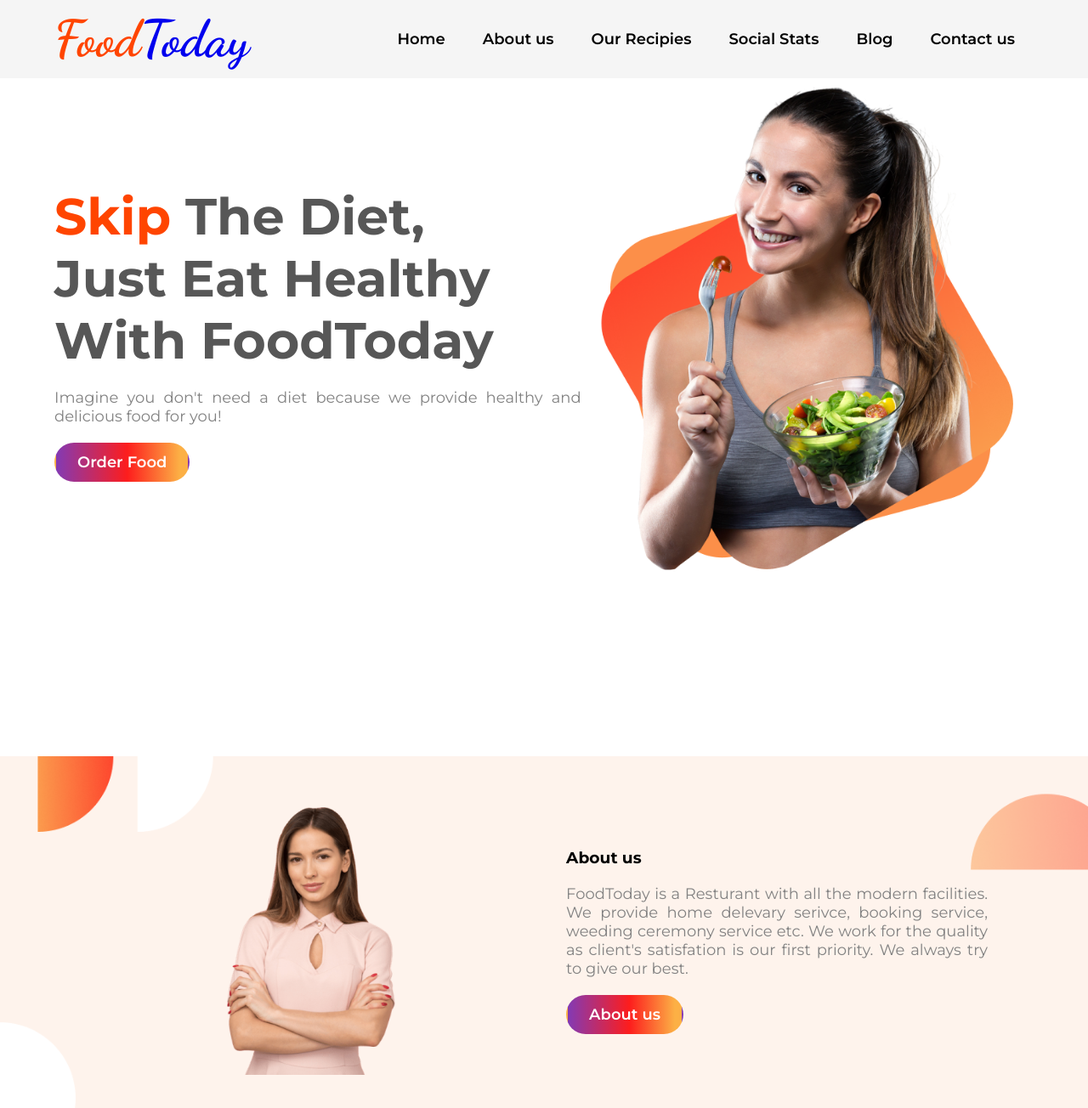
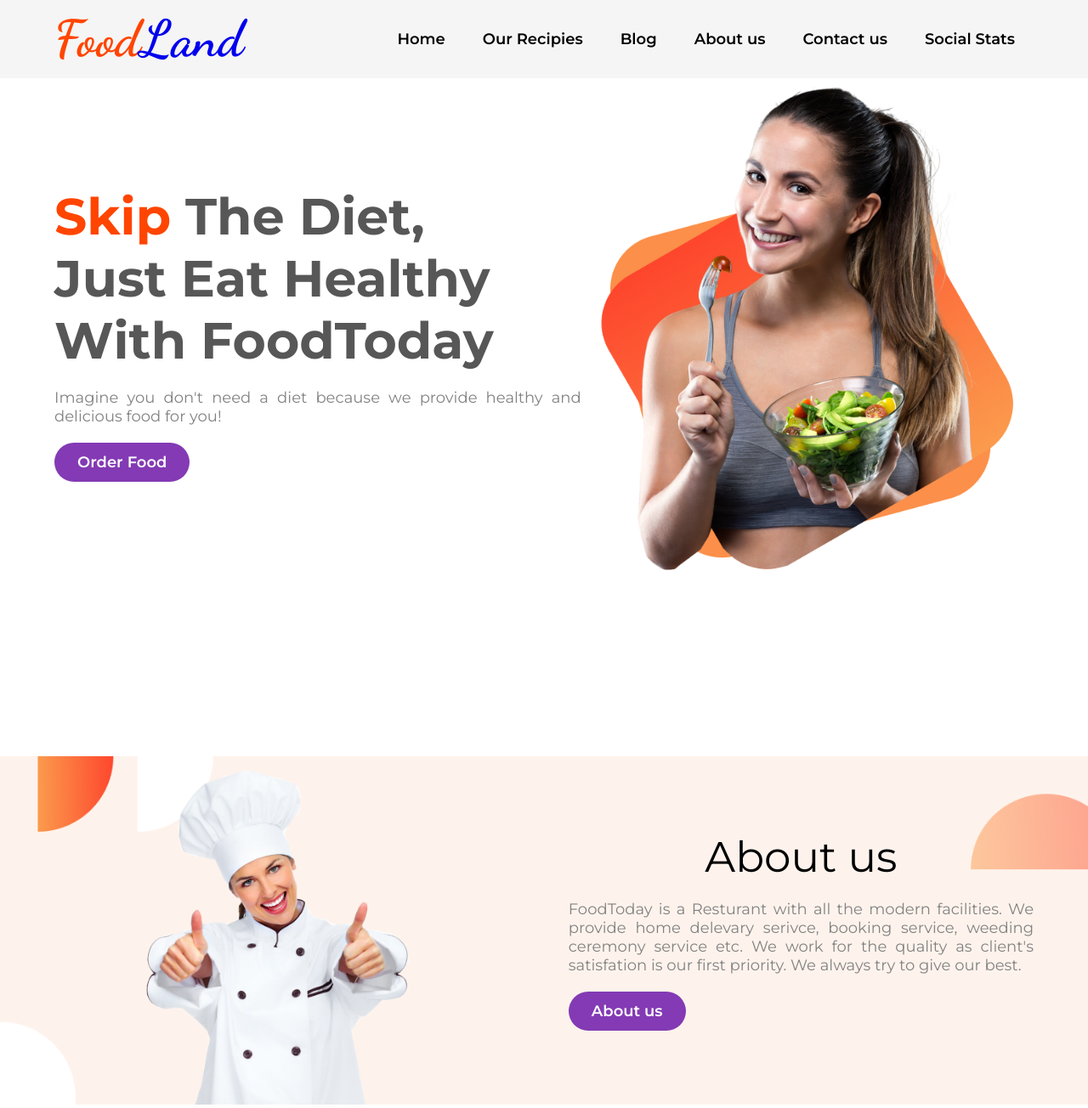
Before and after one commit to softsamiul/foodtoday, a plain HTML site: page index.html in a window 1280 px wide. Shown: the top 1304 px of the page at 85% size. Drawn offline with Linux system fonts and the light colour scheme.

Commit message:
All design layout and styles are modified

```diff
--- a/index.html
+++ b/index.html
@@ -5,7 +5,7 @@
     <meta charset="UTF-8">
     <meta http-equiv="X-UA-Compatible" content="IE=edge">
     <meta name="viewport" content="width=device-width, initial-scale=1.0">
-    <title>FoodToday - is a Resturant with all the modern facilities</title>
+    <title>FoodLand - is a Resturant with all the modern facilities</title>
     <!-- Favicon -->
     <link rel="shortcut icon" href="images/favicon.jpg" type="image/x-icon">
     <!-- Font Family -->
@@ -16,6 +16,28 @@
 </head>
 
 <body>
+    <header id="topbar">
+        <div class="container">
+            <nav class="topbar-wrapper">
+                <div class="topbar-left">
+                    <a href="index.html">
+                        <h2 class="brand"><span>Food</span>Land</h2>
+                    </a>
+                </div>
+                <div class="topbar-right">
+                    <ul>
+                        <li><a class="active" href="#hero-section">Home</a></li>
+                        <li><a href="#recipis-section">Our Recipies</a></li>
+                        <li><a href="#blog">Blog</a></li>
+                        <li><a href="#about-us-section">About us</a></li>
+                        <li><a href="#contact-us">Contact us</a></li>
+                        <li><a href="#social-stat-section">Social Stats</a></li>
+                    </ul>
+                </div>
+            </nav>
+        </div>
+    </header>
+    <main>
         <!-- Hero Section start here -->
         <section id="hero-section">
             <div class="container section-wrapper">
@@ -32,40 +54,21 @@
                 </div>
             </div>
         </section>
-    <section id="topbar">
-        <div class="container">
-            <div class="topbar-wrapper">
-                <div class="topbar-left">
-                    <a href="index.html">
-                        <h2 class="brand"><span>Food</span>Today</h2>
-                    </a>
-                </div>
-                <div class="topbar-right">
-                    <ul>
-                        <li><a class="active" href="#hero-section">Home</a></li>
-                        <li><a href="#about-us-section">About us</a></li>
-                        <li><a href="#recipis-section">Our Recipies</a></li>
-                        <li><a href="#social-stat-section">Social Stats</a></li>
-                        <li><a href="#blog">Blog</a></li>
-                        <li><a href="#contact-us">Contact us</a></li>
-                    </ul>
-                </div>
-            </div>
-        </div>
-    </section>
         <!-- Abour us section start here -->
         <section id="about-us-section">
             <div class="container section-wrapper">
                 <div class="about-us-left-section">
                     <div class="img">
-                    <img class="about-us-img" src="images/female/Person Image.png" alt="About Us Image">
+                        <img class="about-us-img" src="images/female/about-2.png" alt="About Us Image">
                     </div>
                 </div>
                 <div class="about-us-right-section">
                     <h3 class="about-us-heading">About us</h3>
                     <p class="about-us-text">
-                    FoodToday is a Resturant with all the modern facilities. We provide home delevary serivce, booking
-                    service, weeding ceremony service etc. We work for the quality as client's satisfation is our first
+                        FoodToday is a Resturant with all the modern facilities. We provide home delevary serivce,
+                        booking
+                        service, weeding ceremony service etc. We work for the quality as client's satisfation is our
+                        first
                         priority. We always try to give our best.
                     </p>
                     <a href="https://www.linkedin.com/in/softsamiul/" target="_blank" class="btn-design">About us</a>
@@ -84,30 +87,45 @@
                 <div class="single-item-wrapper">
                     <div class="single-item">
                         <img class="recipie-img" src="images/food/Project Cover1.jpg" alt="Recipie One">
+                        <div class="recipie-details">
                             <h3 class="recipie-title">Cherry Winksgit</h3>
                             <p class="recipie-text">
-                        The Winks' self-titled album follows on the surprise success of Heart-Shaped Carpaccio. And
-                        shows the duo working at their peak of freshness. "This is the classic," confirms Twizzer. The
+                                The Winks' self-titled album follows on the surprise success of Heart-Shaped Carpaccio.
+                                And
+                                shows the duo working at their peak of freshness. "This is the classic," confirms
+                                Twizzer.
+                                The
                                 Joni Mitchell influences are so strong.
                             </p>
                         </div>
+                    </div>
                     <div class="single-item">
                         <img class="recipie-img" src="images/food/Project Cover.png" alt="Recipie One">
+                        <div class="recipie-details">
                             <h3 class="recipie-title">Funeral Pie</h3>
                             <p class="recipie-text">
-                        Food is usually of plant, animal or fungal origin, and contains essential nutrients, such as
-                        carbohydrates, fats, proteins, vitamins, or minerals. The substance is ingested by an organism
-                        and assimilated by the organism's cells to provide energy, maintain life, or stimulate growth.
+                                Food is usually of plant, animal or fungal origin, and contains essential nutrients,
+                                such as
+                                carbohydrates, fats, proteins, vitamins, or minerals. The substance is ingested by an
+                                organism
+                                and assimilated by the organism's cells to provide energy, maintain life, or stimulate
+                                growth.
                             </p>
+                        </div>
                     </div>
                     <div class="single-item">
                         <img class="recipie-img" src="images/food/Project Cover.jpg" alt="Recipie One">
+                        <div class="recipie-details">
                             <h3 class="recipie-title">Deer Chop Hurry</h3>
                             <p class="recipie-text">
-                        The Winks' self-titled album follows on the surprise success of Heart-Shaped Carpaccio. And
-                        shows the duo working at their peak of freshness. "This is the classic," confirms Twizzer. The
+                                The Winks' self-titled album follows on the surprise success of Heart-Shaped Carpaccio.
+                                And
+                                shows the duo working at their peak of freshness. "This is the classic," confirms
+                                Twizzer.
+                                The
                                 Joni Mitchell influences are so strong.
                             </p>
+                        </div>
                     </div>
 
                 </div>
@@ -138,11 +156,13 @@
                 <h2 class="blog-section-heading">Our Latest Blogs</h2>
                 <div class="blog-wrapper">
                     <div class="single-item-blog">
-                    <h3 class="blog-title">11 Best Dinner Recipes for Two That Are Quick and Easy | Quick Dinner Recipes
+                        <h3 class="blog-title">11 Best Dinner Recipes for Two That Are Quick and Easy | Quick Dinner
+                            Recipes
                         </h3>
                         <img class="blog-thumb" src="images/male/2.png" alt="Blog Image">
                         <p class="blog-text">
-                        There are days when a simple Dal Chawal or Dal Roti would work wonders for our dinner spread.
+                            There are days when a simple Dal Chawal or Dal Roti would work wonders for our dinner
+                            spread.
                             However, there are other days when we want to indulge in our cravings and eat some delicious
                             junk food.
                         </p>
@@ -153,17 +173,21 @@
                         </h3>
                         <img class="blog-thumb" src="images/male/3.png" alt="Blog Image">
                         <p class="blog-text m-none">
-                        Starting your own blog is simple, and we're here to help. You'll need a web hosting account and
-                        we recommend Bluehost. Please see our article How to Start a Blog in 5 Simple Steps, which will
+                            Starting your own blog is simple, and we're here to help. You'll need a web hosting account
+                            and
+                            we recommend Bluehost. Please see our article How to Start a Blog in 5 Simple Steps, which
+                            will
                             walk you through the process.
                         </p>
                         <a class="read-more-btn" href="#">Read more...</a>
                     </div>
                     <div class="single-item-blog">
-                    <h3 class="blog-title">How To Make Butterscotch? Four Easy Dessert Recipes Using Butterscotch</h3>
+                        <h3 class="blog-title">How To Make Butterscotch? Four Easy Dessert Recipes Using Butterscotch
+                        </h3>
                         <img class="blog-thumb" src="images/male/1.png" alt="Blog Image">
                         <p class="blog-text">
-                        There are days when a simple Dal Chawal or Dal Roti would work wonders for our dinner spread.
+                            There are days when a simple Dal Chawal or Dal Roti would work wonders for our dinner
+                            spread.
                             However, there are other days when we want to indulge in our cravings and eat some delicious
                             junk food.
                         </p>
@@ -196,8 +220,8 @@
                 </form>
             </div>
         </section>
+    </main>
     <!-- Footer section start here -->
-    <section>
     <footer id="footer">
         <div class="container">
             <h2 class="brand"><span>Food</span>Today</h2>
@@ -206,7 +230,6 @@
             </p>
         </div>
     </footer>
-    </section>
 </body>
 
 </html>
--- a/style.css
+++ b/style.css
@@ -1,3 +1,6 @@
+/*--------------------
+    Common styles
+-------------------*/
 * {
     margin: 0px;
     padding: 0px;
@@ -25,6 +28,62 @@ h2 {
     align-items: center;
     justify-content: center;
 }
+
+/*---------------------------------
+    Topbar / Navbar section styles
+-----------------------------------*/
+.topbar-wrapper {
+    display: flex;
+    justify-content: space-between;
+    align-items: center;
+}
+.topbar-left {
+    width: 30%;
+}
+.topbar-right {
+    width: 70%;
+}
+.topbar-right > ul {
+    display: flex;
+    align-items: flex-end;
+    justify-content: flex-end;
+}
+.topbar-right > ul > li {
+    list-style: none;
+    padding: 20px 10px;
+}
+.topbar-right > ul > li > a {
+    text-decoration: none;
+    color: #000;
+    font-size: 18px;
+    font-weight: 600;
+    border: 2px solid transparent;
+    border-radius: 10px;
+    padding: 7px 10px;
+    transition: .5s;
+}
+.topbar-right > ul > li:hover > a {
+    color: orangered;
+    border: 2px solid orangered;
+}
+#topbar {
+    width: 100%;
+    position: fixed;
+    top: 0;
+    left: 0;
+    padding: 10px 0;
+    background: rgba(0, 0, 0, 0.041);
+}
+.brand {
+    font-family: 'Dancing Script', cursive;
+    font-weight: 700;
+}
+.brand > span {
+    color: orangered;
+}
+/*-------------------------
+    Hero section styles
+--------------------------- */
 .hero-heading {
     color: #575757;
 }
@@ -37,6 +96,15 @@ h2 {
     margin: 20px 0;
     text-align: justify;
 }
+.hero-img {
+    width: 100%;
+    height: auto;
+    text-align: center;
+    justify-content: center;
+    align-items: center;
+    vertical-align: middle;
+    display: inline-block;
+}
 .btn-design {
     color: #fff;
     text-decoration: none;
@@ -44,31 +112,31 @@ h2 {
     font-weight: 600;
     display: inline-block;
     background: rgb(131,58,180);
-    background: linear-gradient(90deg, rgba(131,58,180,1) 0%, rgba(253,29,29,1) 54%, rgba(252,176,69,1) 94%);
     padding: 10px 25px;
     border-radius: 25px;
     border: 2px solid transparent;
-    transition: 1s;
+    transition: background-color 1s ease-in-out;
 }
 .btn-design:hover {
-    background: transparent;
+    background-color: transparent;
     color: #000;
     border: 2px solid rgba(253,29,29,1);
 }
+/*------------------------------
+    about us section styles
+--------------------------------*/
 #about-us-section {
-    padding: 60px;
     background-image: url(images/shapes/7.png);
     background-repeat: no-repeat;
-    /* background-attachment: fixed; */
     background-size: cover;
 }
 .about-us-img {
     height: auto;
-    width: 40%;
+    width: 60%;
     text-align: center;
     justify-content: center;
     align-items: center;
-    padding-left: 30%;
+    padding-left: 18%;
     vertical-align: middle;
     display: inline-block;
     background-attachment: fixed;
@@ -83,16 +151,10 @@ h2 {
 .img {
     display: flex;
   }
-.hero-img {
-    width: 100%;
-    height: auto;
-    text-align: center;
-    justify-content: center;
-    align-items: center;
-    vertical-align: middle;
-    display: inline-block;
-}
 
+/*---------------------------
+    Recipies Section styles
+----------------------------*/
 #recipis-section {
     padding: 100px;
 
@@ -103,7 +165,9 @@ h2 {
     margin: 0px auto;
     margin-bottom: 50px;
 }
-
+.recipie-details {
+    padding: 15px;
+}
 .recipies-text, .footer-text {
     font-size: 18px;
     color: #828282;
@@ -131,6 +195,13 @@ h2 {
 .recipies-header {
     font-weight: 500;
 }
+
+
+
+
+/*------------------------------
+    Social stat section design
+--------------------------------*/
 #social-stat-section {
     margin: 70px;
 }
@@ -150,71 +221,48 @@ h2 {
     text-align: center;
     width: 30%;
 }
-#footer {
-    background: #0B0D17;
-    padding: 60px 0;
-    color: #fff;
+/*----------------------
+    Blog section styles
+-------------------------*/
+#blog {
+    padding: 100px;
+    background-image: url(images/shapes/Frame\ 56.jpg);
+    background-repeat: no-repeat;
+    background-size: cover;
+}
+.blog-section-heading, .about-us-heading {
+    font-weight: 400;
+    font-size: 50px;
     text-align: center;
 }
-.footer-heading {
-    font-size: 30px;
-}
-.footer-text {
-    color: #fff;
-}
-.footer-text > a {
-    color: #fff;
-}
-.topbar-wrapper {
+.blog-wrapper {
     display: flex;
     justify-content: space-between;
-    align-items: center;
+    margin-top: 80px;
 }
-.topbar-left {
-    width: 30%;
+.blog-thumb {
+    width: 100%;
 }
-.topbar-right {
-    width: 70%;
+.blog-text {
+    font-size: 18px;
+    color: #575757;
+    margin: 20px 0;
+    text-align: justify;
 }
-.topbar-right > ul {
-    display: flex;
-    align-items: flex-end;
-    justify-content: flex-end;
-}
-.topbar-right > ul > li {
-    list-style: none;
-    padding: 20px 10px;
-}
-.topbar-right > ul > li > a {
+.read-more-btn {
     text-decoration: none;
     color: #000;
-    font-size: 18px;
-    font-weight: 600;
-    border: 2px solid transparent;
-    border-radius: 10px;
-    padding: 20px 10px;
-    transition: .5s;
-}
-.topbar-right > ul > li:hover > a {
-    color: orangered;
-    border: 2px solid orangered;
-}
-#topbar {
-    width: 100%;
-    position: fixed;
-    top: 0;
-    left: 0;
-    padding: 10px 0;
-    background: rgba(0, 0, 0, 0.041);
-}
-.brand {
-    font-family: 'Dancing Script', cursive;
-    font-weight: 700;
-}
-.brand > span {
-    color: orangered;
 }
 
+.single-item-blog {
+    width: 30%;
+    padding: 30px 10px;
+    border-radius: 5px;
+    box-shadow: 5px 5px 3px 4px rgba(188, 150, 203, 1.0);
+}
+/*------------------------------
+    Contact us section styles
+--------------------------------*/
 #contact-us {
     padding: 100px 0;
     text-align: center;
@@ -268,45 +316,28 @@ h2 {
     background: transparent;
     border: 2px solid #39C588;
 }
-#blog {
-    padding: 100px;
-    background-image: url(images/shapes/Frame\ 56.jpg);
-    background-repeat: no-repeat;
-    background-size: cover;
-}
-.blog-section-heading {
-    font-weight: 400;
-    font-size: 50px;
+/*-----------------------------
+    Footer section styles
+-----------------------------*/
+#footer {
+    background: #0B0D17;
+    padding: 60px 0;
+    color: #fff;
     text-align: center;
 }
-.blog-wrapper {
-    display: flex;
-    justify-content: space-between;
-    margin-top: 80px;
+.footer-heading {
+    font-size: 30px;
 }
-.blog-thumb {
-    width: 100%;
+.footer-text {
+    color: #fff;
 }
-.blog-text {
-    font-size: 18px;
-    color: #575757;
-    margin: 20px 0;
-    text-align: justify;
+.footer-text > a {
+    color: #fff;
 }
-.read-more-btn {
-    text-decoration: none;
-    color: #000;
+/* Extra custom design / Debuging */
+.m-none {
+    margin-top: 0;
 }
 .br-none {
     box-shadow: transparent !important;
 }
-.single-item-blog {
-    width: 30%;
-    /* border: 2px solid #962CEB; */
-    padding: 30px 10px;
-    border-radius: 5px;
-    box-shadow: 5px 5px 3px 4px rgba(188, 150, 203, 1.0);
-}
-.m-none {
-    margin-top: 0;
-}
```
Also changed, not shown: images/female/about-2.png (added), images/female/about-removebg-preview.png (added), images/female/about.jpg (added), images/female/about.png (added). Lines whose indentation alone changed are shown as unchanged.
